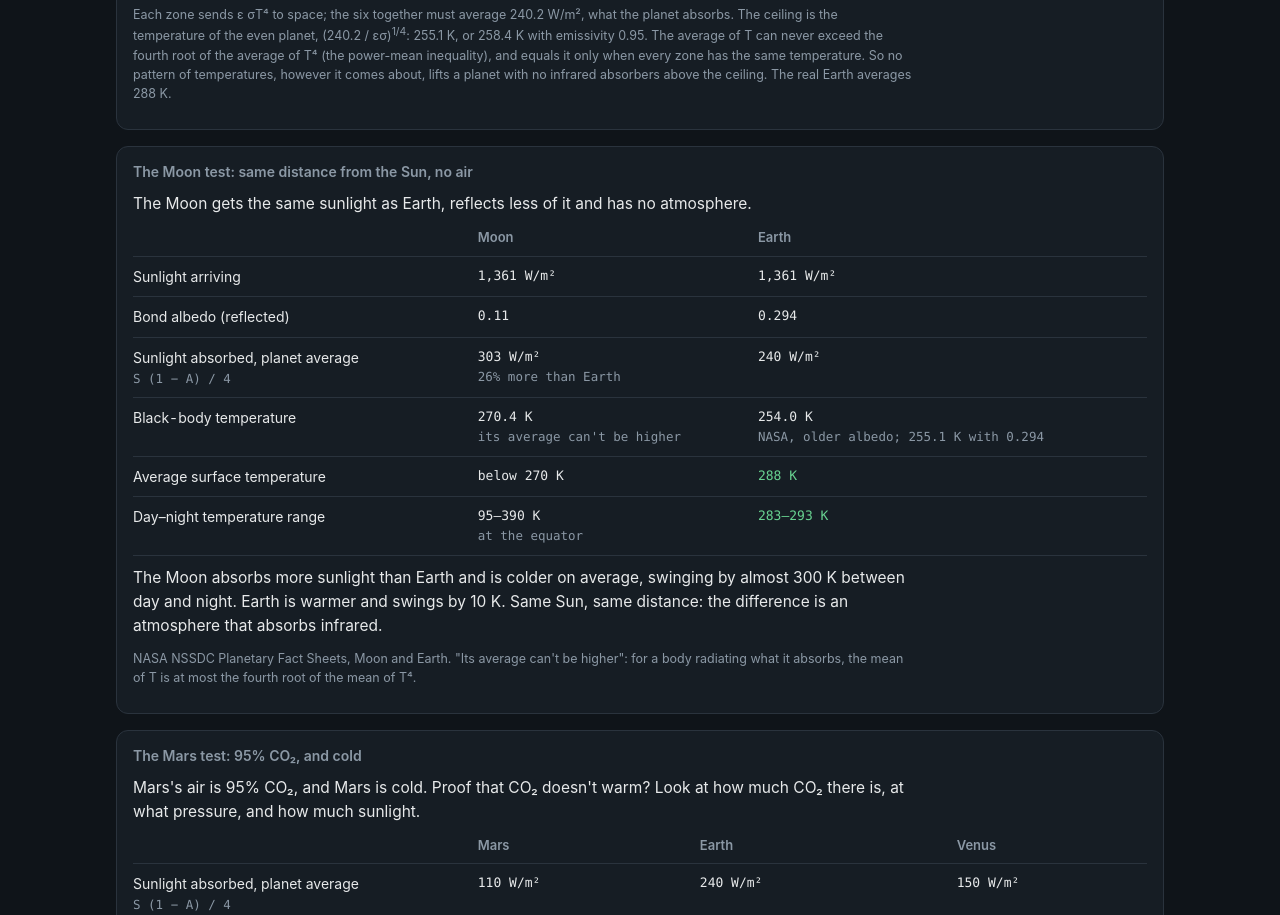
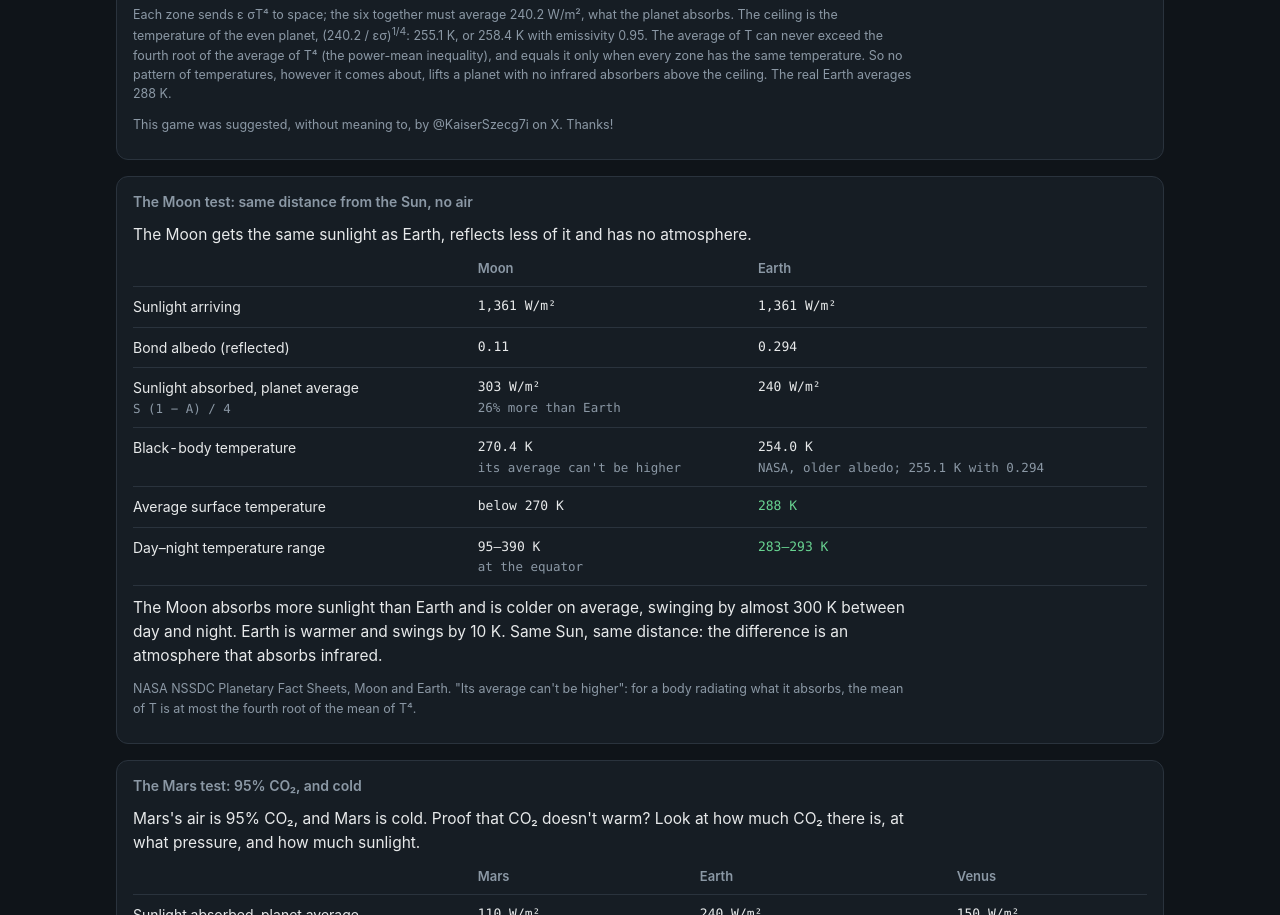
Before and after one commit to Davey811/earth-greenhouse, a plain HTML site: page index.html in a window 1280 px wide. Shown: the part 9146-10061 px from the top of the page. Drawn offline with Linux system fonts and the light colour scheme; no server answers.

Commit message:
Add files via upload

```diff
--- a/index.html
+++ b/index.html
@@ -462,6 +462,7 @@
       <svg id="btc" viewBox="0 0 640 320" role="img" aria-label="Temperatures of the six zones, their average and the ceiling"></svg>
     </div>
     <p class="note">Each zone sends ε σT⁴ to space; the six together must average 240.2 W/m², what the planet absorbs. The ceiling is the temperature of the even planet, (240.2 / εσ)<sup>1/4</sup>: 255.1 K, or 258.4 K with emissivity 0.95. The average of T can never exceed the fourth root of the average of T⁴ (the power-mean inequality), and equals it only when every zone has the same temperature. So no pattern of temperatures, however it comes about, lifts a planet with no infrared absorbers above the ceiling. The real Earth averages 288 K.</p>
+    <p class="note">This game was suggested, without meaning to, by @KaiserSzecg7i on X. Thanks!</p>
   </section>
 
   <section class="card wide prose" id="moon" aria-label="The Moon test">
```
